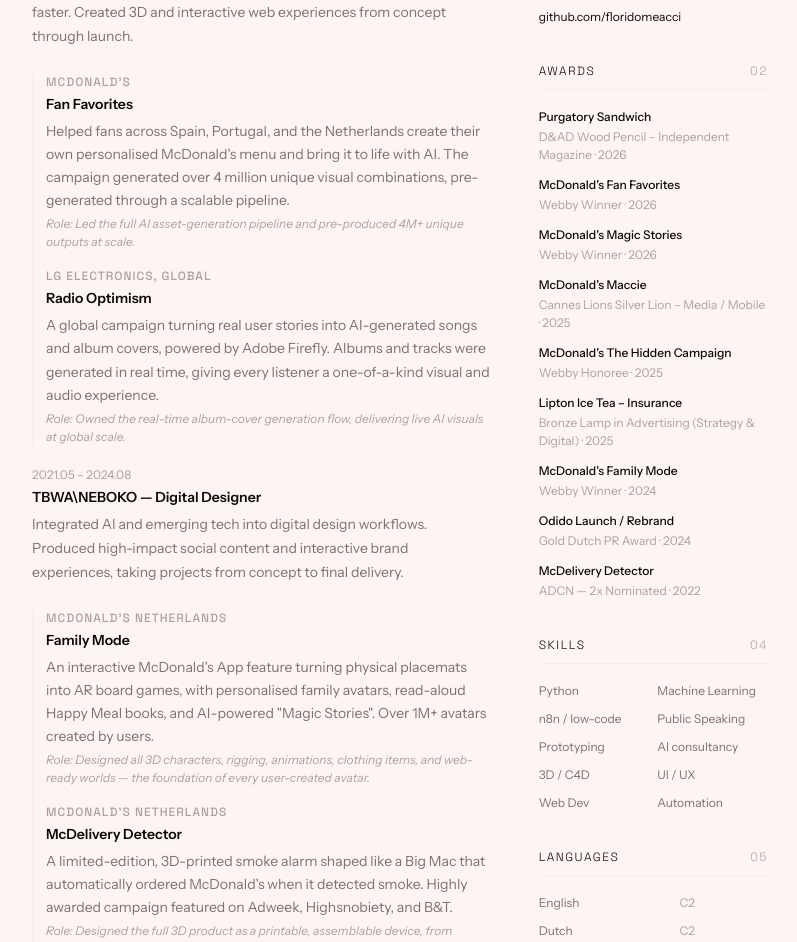
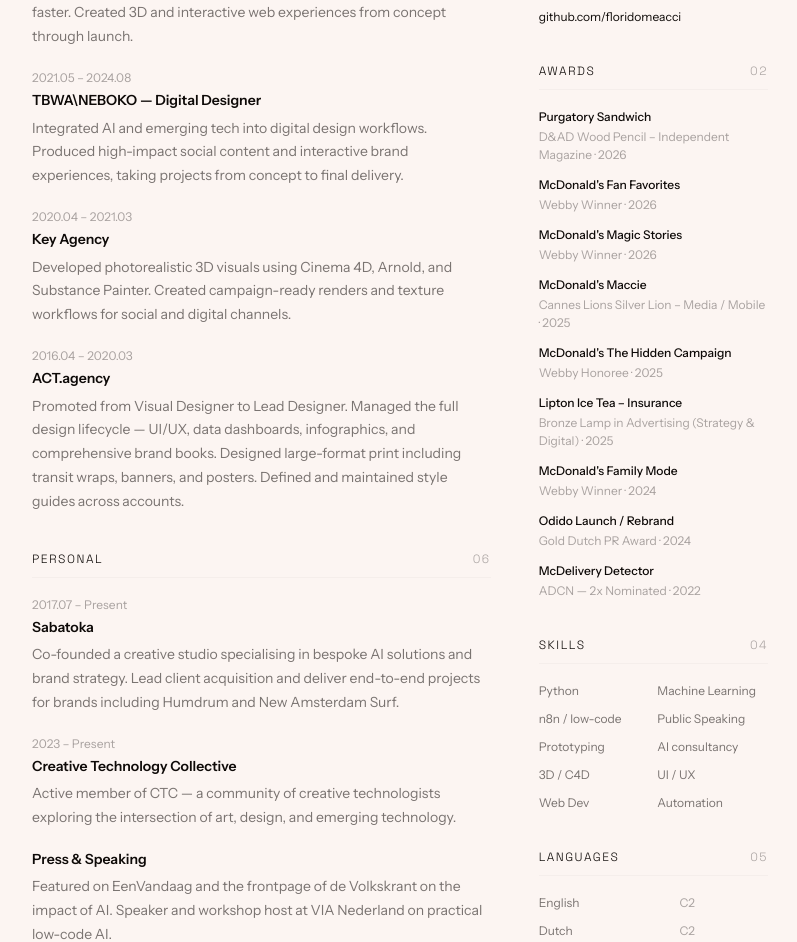
Before and after one commit to floridomeacci/2026portfolio, a Vue app: page /about in a window 1280 px wide. Shown: the part 380-1322 px from the top of the page, without its empty margins (240-1037 px from the left). Built offline with nearby package versions, Linux system fonts and the light colour scheme.

Commit message:
fix(about): remove project sub-entries from experience

```diff
--- a/src/pages/AboutPage.vue
+++ b/src/pages/AboutPage.vue
@@ -28,40 +28,12 @@
               <span class="date">2024.07 &#x2013; Present</span>
               <span class="company">TBWA\NEBOKO &#x2014; Creative Technologist</span>
               <span class="body-text">Built AI automation frameworks that helped global campaigns scale faster. Created 3D and interactive web experiences from concept through launch.</span>
-              <div class="entry-projects">
-                <div class="ep">
-                  <span class="ep-client">McDonald's</span>
-                  <span class="ep-title">Fan Favorites</span>
-                  <span class="ep-desc">Helped fans across Spain, Portugal, and the Netherlands create their own personalised McDonald's menu and bring it to life with AI. The campaign generated over 4 million unique visual combinations, pre-generated through a scalable pipeline.</span>
-                  <span class="ep-role">Role: Led the full AI asset-generation pipeline and pre-produced 4M+ unique outputs at scale.</span>
-                </div>
-                <div class="ep">
-                  <span class="ep-client">LG Electronics, Global</span>
-                  <span class="ep-title">Radio Optimism</span>
-                  <span class="ep-desc">A global campaign turning real user stories into AI-generated songs and album covers, powered by Adobe Firefly. Albums and tracks were generated in real time, giving every listener a one-of-a-kind visual and audio experience.</span>
-                  <span class="ep-role">Role: Owned the real-time album-cover generation flow, delivering live AI visuals at global scale.</span>
-                </div>
-              </div>
             </div>
 
             <div class="entry">
               <span class="date">2021.05 &#x2013; 2024.08</span>
               <span class="company">TBWA\NEBOKO &#x2014; Digital Designer</span>
               <span class="body-text">Integrated AI and emerging tech into digital design workflows. Produced high-impact social content and interactive brand experiences, taking projects from concept to final delivery.</span>
-              <div class="entry-projects">
-                <div class="ep">
-                  <span class="ep-client">McDonald's Netherlands</span>
-                  <span class="ep-title">Family Mode</span>
-                  <span class="ep-desc">An interactive McDonald's App feature turning physical placemats into AR board games, with personalised family avatars, read-aloud Happy Meal books, and AI-powered "Magic Stories". Over 1M+ avatars created by users.</span>
-                  <span class="ep-role">Role: Designed all 3D characters, rigging, animations, clothing items, and web-ready worlds — the foundation of every user-created avatar.</span>
-                </div>
-                <div class="ep">
-                  <span class="ep-client">McDonald's Netherlands</span>
-                  <span class="ep-title">McDelivery Detector</span>
-                  <span class="ep-desc">A limited-edition, 3D-printed smoke alarm shaped like a Big Mac that automatically ordered McDonald's when it detected smoke. Highly awarded campaign featured on Adweek, Highsnobiety, and B&T.</span>
-                  <span class="ep-role">Role: Designed the full 3D product as a printable, assemblable device, from concept to production-ready files.</span>
-                </div>
-              </div>
             </div>
 
             <div class="entry">
```
